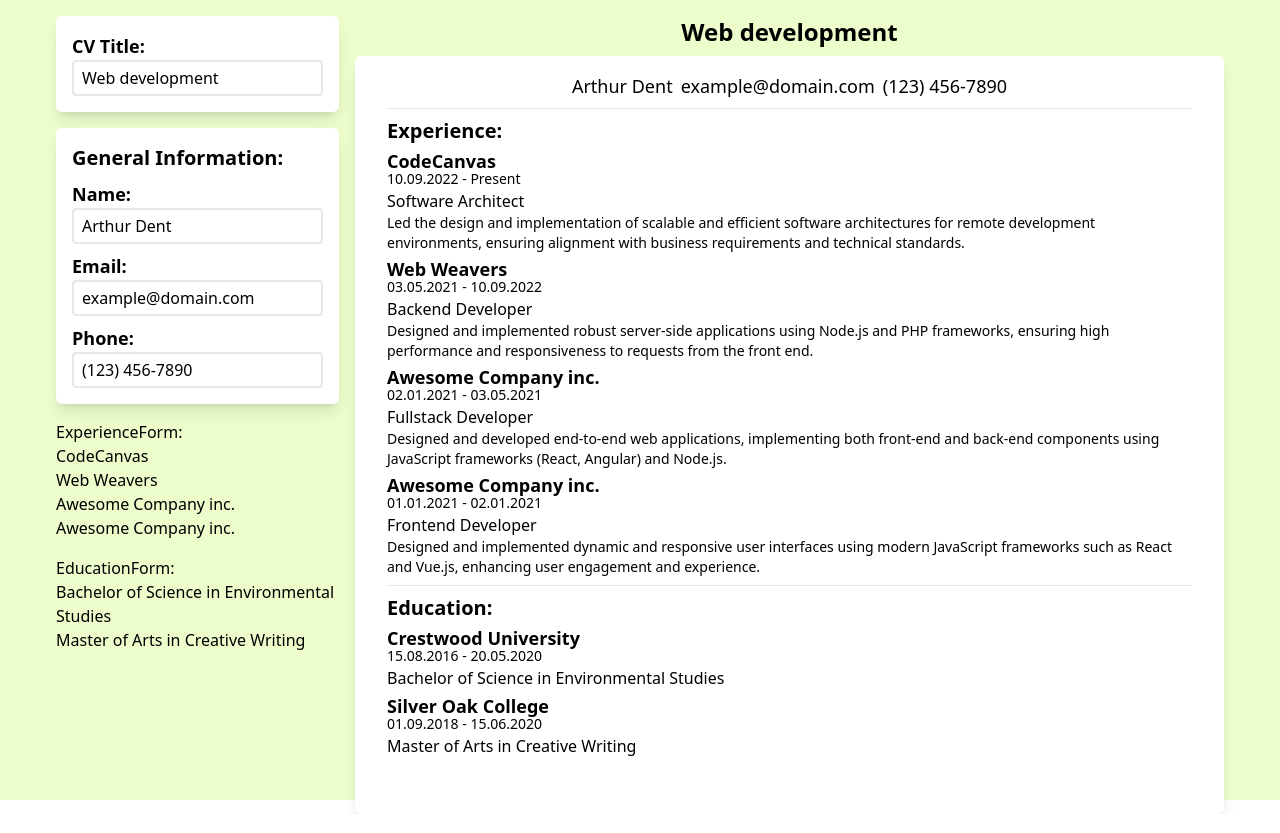
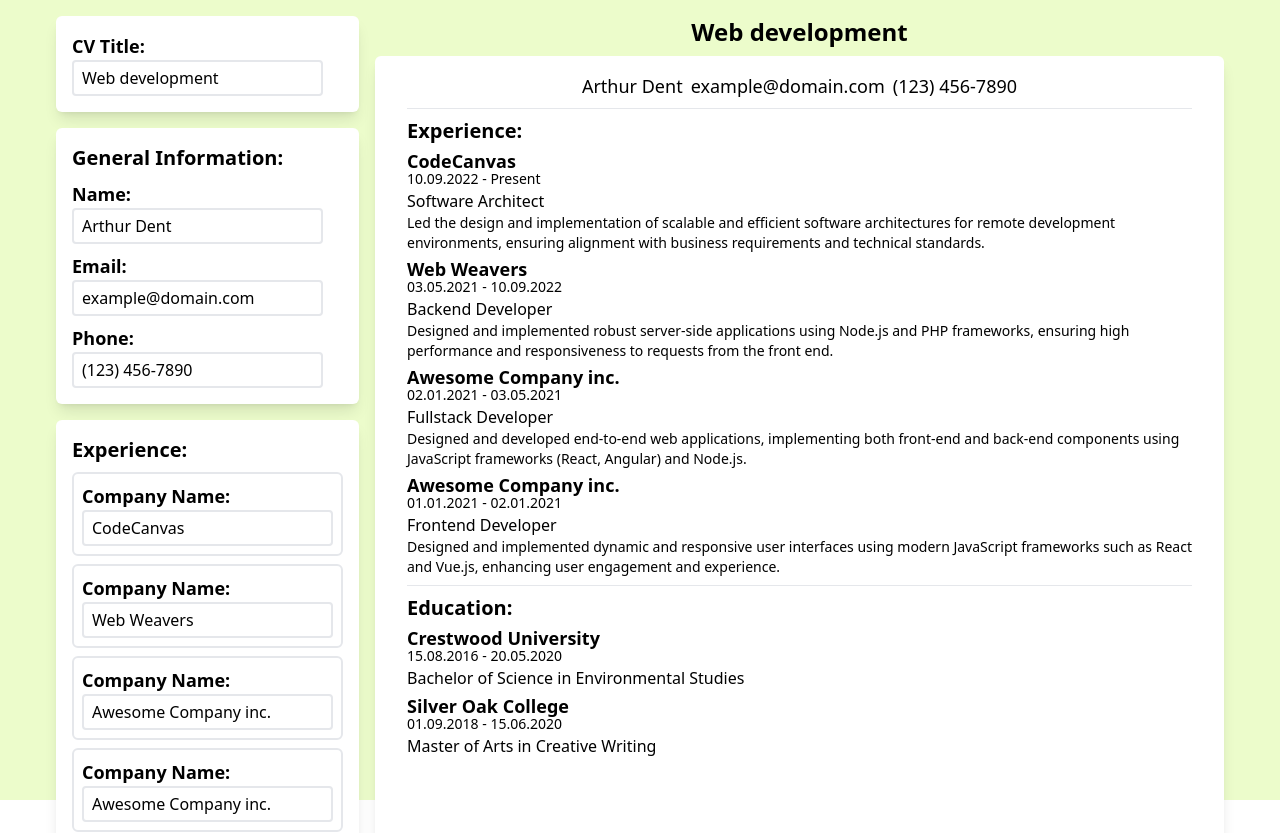
Before and after one commit to Kreoniz/cv-application, a React (Vite) app: page / in a window 1280 px wide. Shown: the top 833 px of the page. Built offline with nearby package versions, Linux system fonts and the light colour scheme.

Commit message:
feat: create a function for updating fields experience list

```diff
--- a/src/components/EducationForm.tsx
+++ b/src/components/EducationForm.tsx
@@ -12,7 +12,9 @@ export function EducationForm({
       EducationForm:
       <div>
         {data.map((item) => (
-          <div>{item.title}</div>
+          <div key={item.id}>
+            <div>{item.title}</div>
+          </div>
         ))}
       </div>
     </div>
--- a/src/components/ExperienceForm.tsx
+++ b/src/components/ExperienceForm.tsx
@@ -7,12 +7,49 @@ export function ExperienceForm({
   data: IExperienceItem[];
   setData: (value: IExperienceItem[]) => void;
 }) {
+  function updateField(id: number, field: string, text: string): void {
+    const itemIndex = data.findIndex((item) => id === item.id);
+
+    const updatedItem = {
+      ...data.find((item) => id === item.id),
+      [field]: text,
+    } as IExperienceItem;
+
+    const filteredData = data.filter((item) => id !== item.id);
+
+    const updatedData = filteredData.slice();
+    updatedData.splice(itemIndex, 0, updatedItem);
+
+    setData(updatedData);
+  }
+
   return (
-    <div>
-      ExperienceForm:
-      <div>
+    <div className="bg-white rounded-md shadow-lg p-4">
+      <div className="font-bold text-xl mb-2">Experience:</div>
+
+      <div className="flex flex-col gap-2">
         {data.map((item) => (
-          <div>{item.companyName}</div>
+          <div
+            key={item.id}
+            className="rounded-md border-2 p-2 flex flex-col gap-2"
+          >
+            <div>
+              <label className="font-bold text-lg" htmlFor="name">
+                Company Name:
+              </label>
+
+              <input
+                placeholder="Arthur Dent"
+                type="text"
+                id="name"
+                className="rounded border-2 py-1 px-2"
+                value={item.companyName}
+                onChange={(e) =>
+                  updateField(item.id, "companyName", e.target.value)
+                }
+              />
+            </div>
+          </div>
         ))}
       </div>
     </div>
--- a/src/components/Resume.tsx
+++ b/src/components/Resume.tsx
@@ -29,7 +29,7 @@ export function Resume({
 
           <div className="flex flex-col gap-2">
             {experience.map((item) => (
-              <div>
+              <div key={item.id}>
                 <div>
                   <div className="leading-4 font-bold text-lg">
                     {item.companyName}
@@ -53,7 +53,7 @@ export function Resume({
 
           <div className="flex flex-col gap-2">
             {education.map((item) => (
-              <div>
+              <div key={item.id}>
                 <div>
                   <div className="leading-4 font-bold text-lg">
                     {item.schoolName}
```
